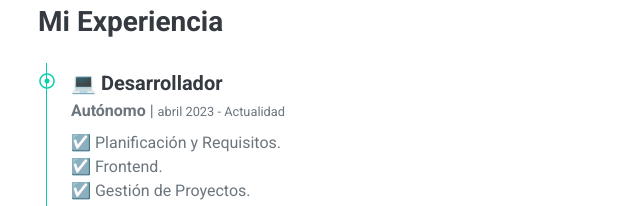
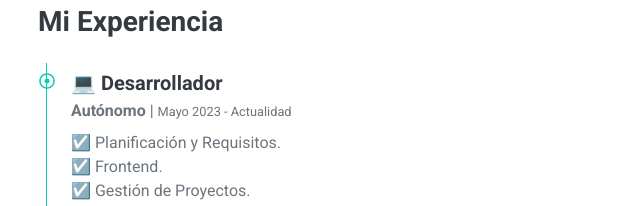
Before and after one commit to kevin-costa-dev/portafolio, a plain HTML site: page index.html in a window 1280 px wide. Shown: the part 1832-2038 px from the top of the page, 617-1257 px from the left. Drawn offline with nearby package versions, Linux system fonts and the light colour scheme.

Commit message:
Update index.html

```diff
--- a/index.html
+++ b/index.html
@@ -167,7 +167,7 @@
                             <i class="far fa-dot-circle text-primary position-absolute"
                                 style="top: 2px; left: -32px;"></i>
                             <h5 class="font-weight-bold mb-1">💻 Desarrollador</h5>
-                            <p class="mb-2"><strong>Autónomo</strong> | <small>abril 2023 -
+                            <p class="mb-2"><strong>Autónomo</strong> | <small>Mayo 2023 -
                                     Actualidad</small></p>
                             <p>☑️ Planificación y Requisitos.
                                 <br>
```
